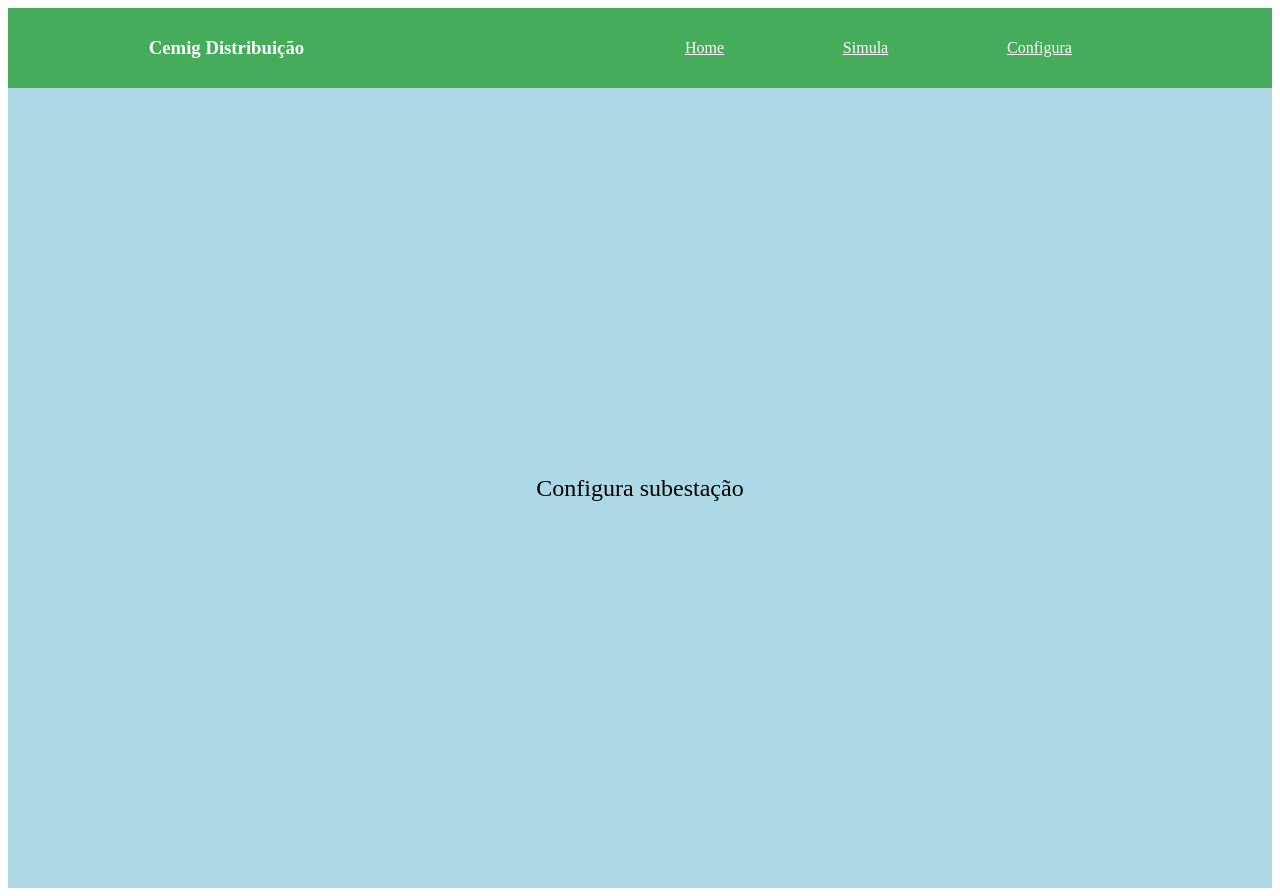
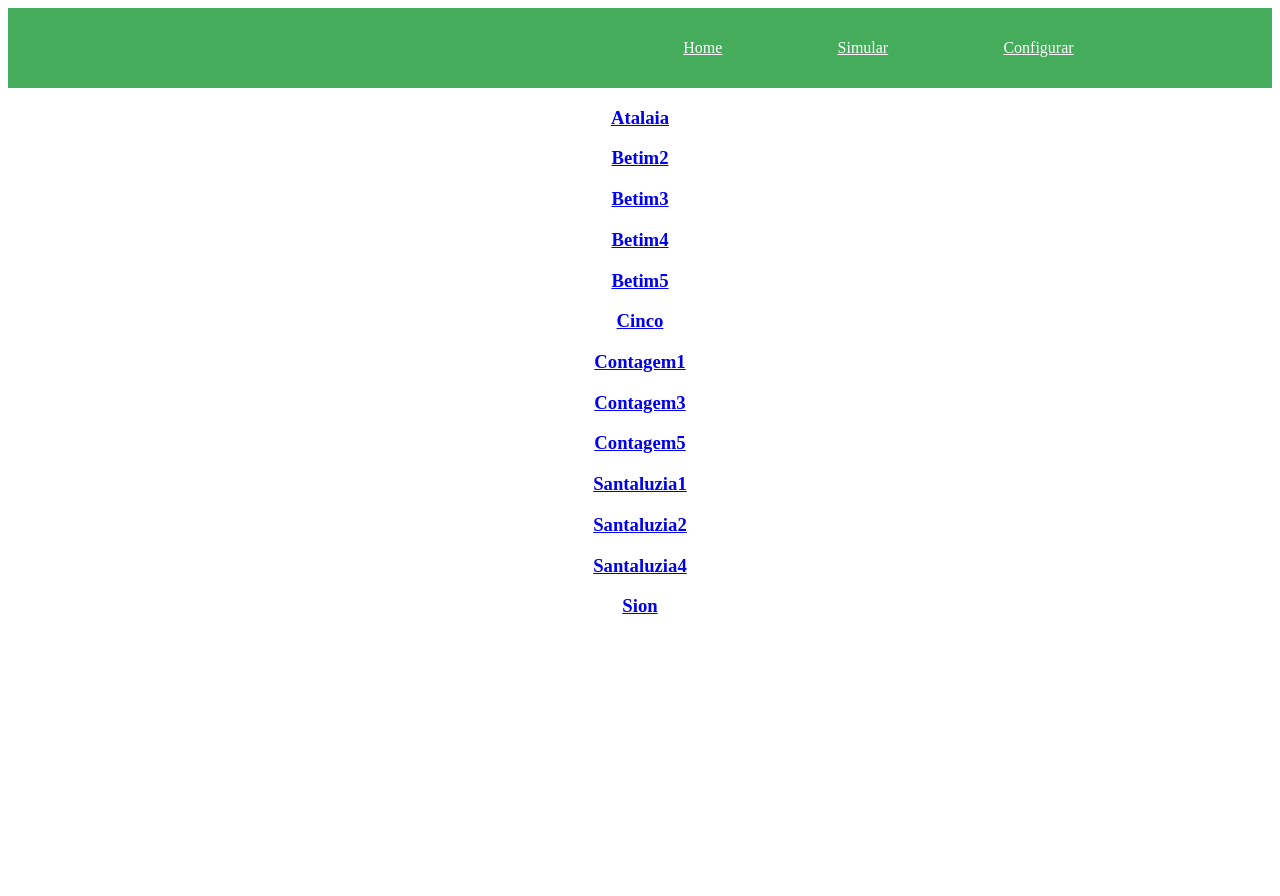
Before and after one commit to MachineKiller-ops/manobras-app-1, a React (Create React App) app: page /configurase in a window 1280 px wide. After the commit the page ends 800 px from the top, so only its background shows below. Built offline with nearby package versions, Linux system fonts and the light colour scheme.

Commit message:
Procfile created

```diff
--- a/src/App.jsx
+++ b/src/App.jsx
@@ -10,6 +10,7 @@ import Simula from './Pages/Simula';
 import ConfiguraSE from './Pages/ConfiguraSE';
 import Nav from './Pages/Nav';
 import Lista from './Pages/Lista';
+import ListaConf from './Pages/ListaConf';
 
 
 const App = () =>{
@@ -31,7 +32,8 @@ const App = () =>{
                 <Route path="/" exact component={Main} />
                 <Route path="/simula" exact component={Lista} />
                 <Route path="/simula/:id" component={Simula} />
-                <Route path="/configurase" component={ConfiguraSE} />
+                <Route path="/configurase" exact component={ListaConf} />
+                <Route path="/configurase/:id" component={ConfiguraSE} />
             </Switch>
 
         </div>
--- a/src/Pages/ConfiguraSE.jsx
+++ b/src/Pages/ConfiguraSE.jsx
@@ -1,20 +1,120 @@
-const ConfiguraSE = () => {
+import '../index.css';
+import React, { Component } from 'react';
+import * as data from './data.json';
+
+function Disjuntor (props) {
     return (
-        <div
-            style={{
-                height: '100vh',
-                width: '100%',
-                background: 'lightblue',
-                display: 'flex',
-                justifyContent: 'center',
-                alignItems: 'center',
-                fontSize: '1.5rem'
-            }}
-        >
-
-            Configura subestação
-        </div>
+      <button
+        className="disjuntor"
+        style={{
+            position: 'absolute',
+            left: `${props.x}px`, // cria figura do disjuntor na posição passada pela props
+            top: `${props.y}px`,
+            backgroundColor: props.closed ? 'red' : 'green' // a cor é definida pelo estado do disjuntor
+        }}
+        onClick={()=>props.onClick()}
+      >
+          {props.index}
+      </button>
     );
 }
 
-export default ConfiguraSE;
+class Diagrama extends React.Component {
+
+
+    renderDisjuntor(x,y,closed,index) {
+
+      return <Disjuntor
+                x={x} // envia coordenadas x e y para renderizar disjuntor
+                y={y}
+                closed={closed}
+                index={index}
+                onClick={()=>this.props.onClick(index)}
+              />;
+    }
+
+    render() {
+
+        const mapa = JSON.parse(this.props.v); // (des)converte de JSON para objeto
+        //console.log(this.props.v);
+
+        return(
+
+            mapa.map((dis,index)=>{ // cria loop em que se lê todos os disjuntores chamando a função de renderização para cada um deles
+                return (
+                    <div key={index}>
+                        {this.renderDisjuntor(dis[0],dis[1],dis[2],index)}
+                    </div>
+
+                );
+            })
+        );
+
+    }
+  }
+
+  function GravaConf(props) {
+    /* function handleSubmit(e) {
+      e.preventDefault();
+      alert('Configuração salva com sucesso!');
+    } */
+
+    return (
+      <form onSubmit={props.onSubmitData}>
+        <button type="submit">Gravar configuração</button>
+      </form>
+    );
+  }
+
+
+export default class ConfiguraSE extends React.Component {
+    constructor(props) {
+        super(props);
+        this.state = {
+          conf: data.default.find(conf => conf.nome === this.props.match.params.id) // separa os dados de configuração da SE
+        };
+
+        this.handleClick = this.handleClick.bind(this);
+        this.saveConf = this.saveConf.bind(this);
+    }
+
+    handleClick(i) {
+        let conf = {...this.state.conf}; // copia conf
+        conf.mapa[i][2]=conf.mapa[i][2] ? 0 : 1; // muda o estado do disjuntor
+        console.log('estado: '+conf.mapa[i][2]);
+        this.setState({
+            conf: conf // atualiza conf
+          });
+
+    }
+
+    saveConf(e){
+        e.preventDefault();
+        alert('Configuração salva com sucesso!');
+        console.log(data);
+    }
+    render() {
+        console.log(this.state.conf.mapa[1][1]);
+        return (
+            <div>
+                <h3>CONFIGURAR SUBESTAÇÃO</h3>
+                <div className="image-container">
+                    <div className="image-inner-container">
+                        <img src={process.env.PUBLIC_URL
+                            + "/img/" + this.props.match.params.id + ".png"} alt="" />
+                        <Diagrama
+                            v={JSON.stringify(this.state.conf.mapa)} //Necessário conversão para JSON pois objetos não podem ser passados em props
+                            onClick={i=>{this.handleClick(i)}}
+                        />
+                        <GravaConf
+                            onSubmitData={e=>{this.saveConf(e)}}
+                        />
+                    </div>
+                </div>
+            </div>
+
+
+
+        )
+    }
+}
--- /dev/null
+++ b/src/Pages/ListaConf.jsx
@@ -0,0 +1,27 @@
+import '../index.css';
+import React, { Component } from 'react';
+import * as data from './data.json';
+import { Link } from 'react-router-dom';
+
+
+function ListaConf() {
+
+    const items = [...data.default];
+    const textStyle = {
+        color: 'black',
+        textAlign: 'center'
+    };
+        return (
+            items.map(item=>{
+                return(
+                    <h3 key={item.nome} style={textStyle}>
+                        <Link to={`/configurase/${item.nome}`}>{item.nome}</Link>
+                   </h3>
+
+                );
+
+            })
+        );
+}
+
+export default ListaConf;
--- a/src/Pages/Nav.jsx
+++ b/src/Pages/Nav.jsx
@@ -14,10 +14,10 @@ const Nav = () => {
                     <li>Home</li>
                 </Link>
                 <Link style={navStyle} to="/simula">
-                    <li>Simula</li>
+                    <li>Simular</li>
                 </Link>
                 <Link style={navStyle} to="/configurase">
-                    <li>Configura</li>
+                    <li>Configurar</li>
                 </Link>
             </ul>
         </nav>
--- a/src/index.css
+++ b/src/index.css
@@ -1,5 +1,11 @@
 h1 {
   color: aliceblue;
+}
+
+h3 {
+  justify-content: center;
+  text-align: center;
+  color: rgb(69, 172, 91);
 }
 
 .image-container {
```
Also changed, not shown: 1 other file (tests, documents, lock files or other folders).
